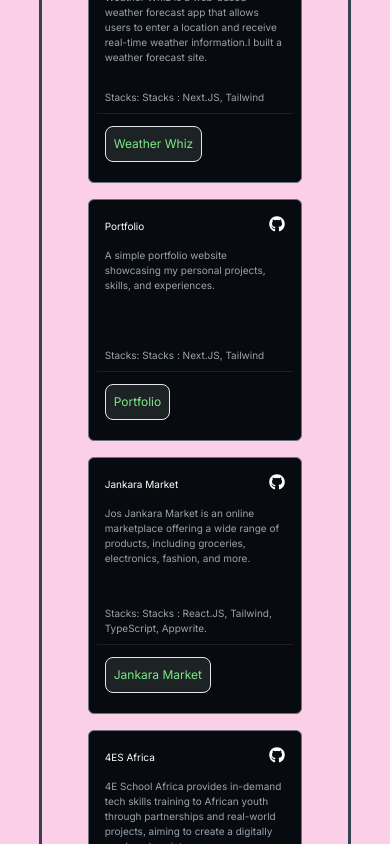
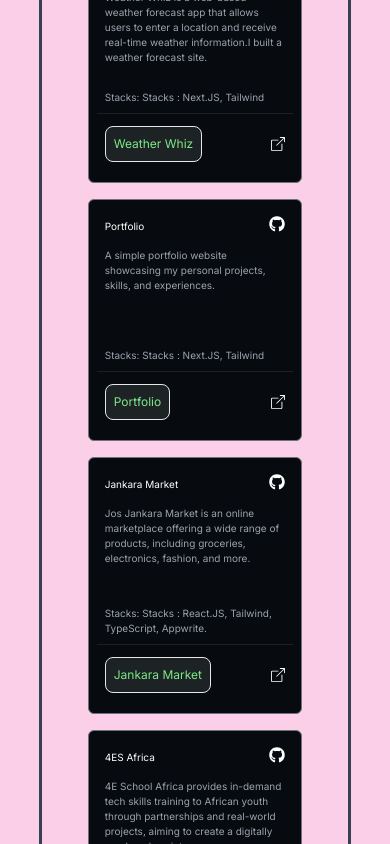
Before and after one commit to chloeselzing/portfolio, a Next.js app: page / in a window 390 px wide. Shown: the part 1560-2404 px from the top of the page. Built offline with nearby package versions, Linux system fonts and the light colour scheme.

Commit message:
add link to sites on mobile

```diff
--- a/src/components/ProjectCards.jsx
+++ b/src/components/ProjectCards.jsx
@@ -34,7 +34,7 @@
           </div>
           <div>
             <a href={liveLink} target="_blank" rel="noopener noreferrer">
-              <BsBoxArrowUpRight className="hidden lg:block md:block g:text-xl text-sm " />
+              <BsBoxArrowUpRight className=" lg:block md:block g:text-xl text-sm " />
             </a>
           </div>
         </div>
```
